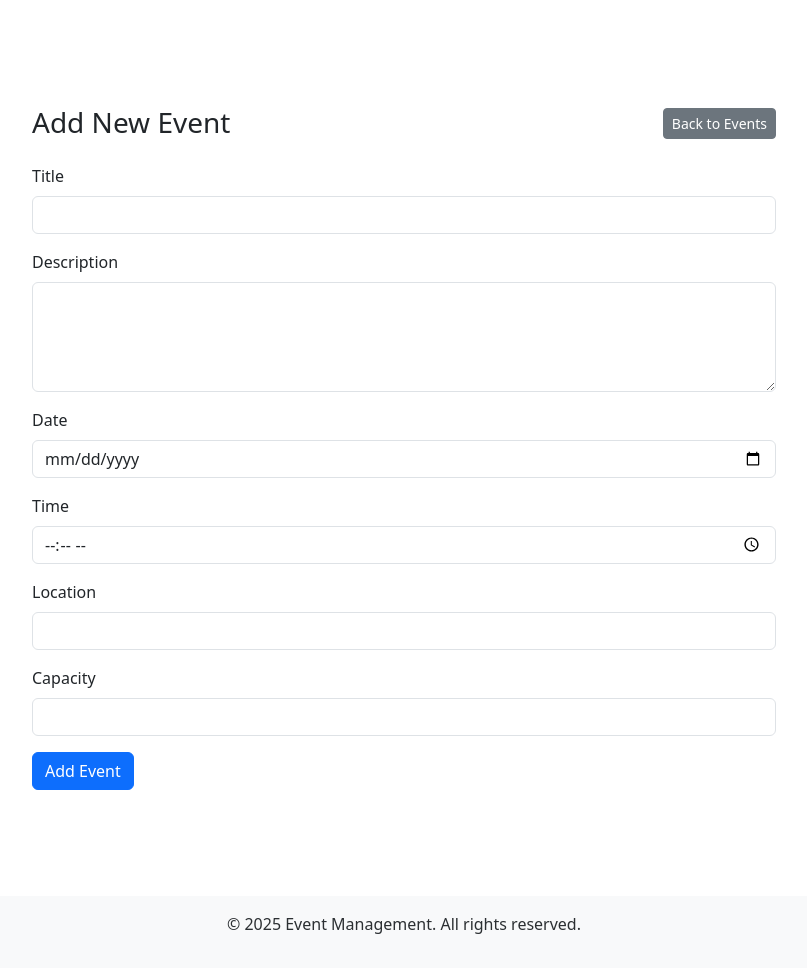
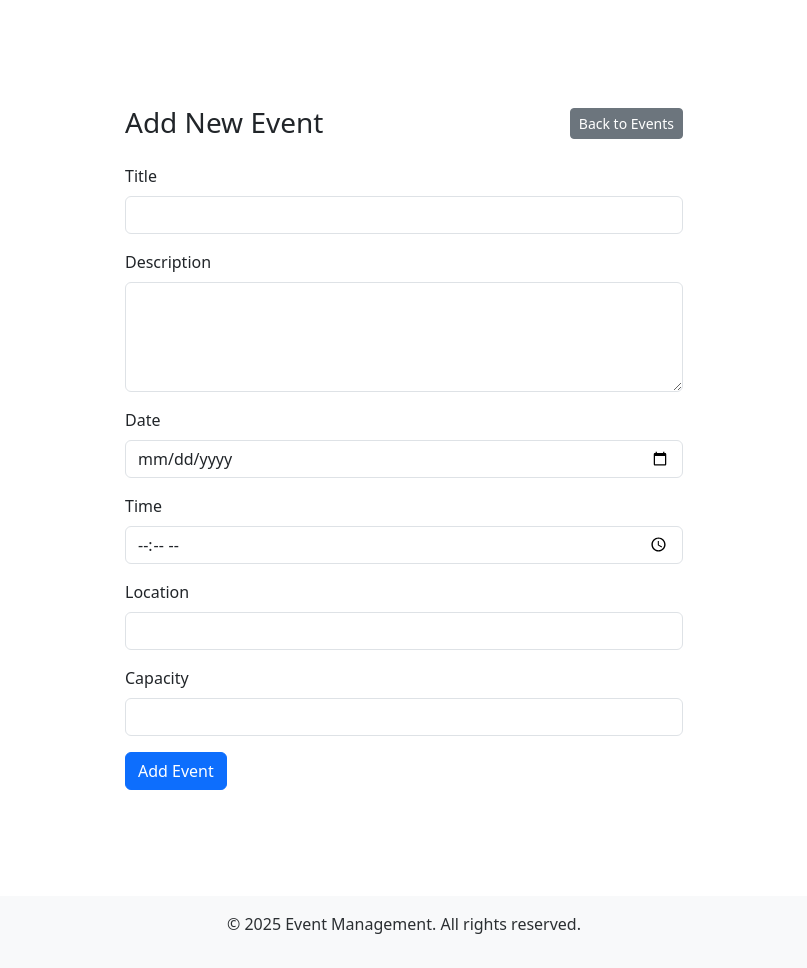
Before and after one commit to rajesh-mondal/event-management, a PHP site: page /create_event.php in a window 1280 px wide. Shown: the part 56-1024 px from the top of the page, without its empty margins (236-1043 px from the left). Run offline with PHP 8.4, Linux system fonts and the light colour scheme; the visitor is signed in with stand-in values (Sample User, id 1); some libraries are stand-ins or nearby versions.

Commit message:
Fix date issue on event creation and update pages

```diff
--- a/create_event.php
+++ b/create_event.php
@@ -37,7 +37,7 @@ if ($_SERVER['REQUEST_METHOD'] == 'POST') {
 
 <?php include 'includes/header.php'; ?>
 <div class="container d-flex justify-content-center align-items-center vh-100 my-5 ">
-    <div class="col-12 col-md-8">
+    <div class="col-12 col-md-6">
         <div class="d-flex justify-content-between align-items-center mb-4">
             <h3 class="mb-0">Add New Event</h3>
             <a href="index.php" class="btn btn-sm btn-secondary">Back to Events</a>
--- a/edit_event.php
+++ b/edit_event.php
@@ -48,7 +48,7 @@ if ( $_SERVER['REQUEST_METHOD'] == 'POST' ) {
 
 <?php include 'includes/header.php'; ?>
 <div class="container d-flex justify-content-center align-items-center vh-100 my-5">
-    <div class="col-12 col-md-8">
+    <div class="col-12 col-md-6">
         <div class="d-flex justify-content-between align-items-center mb-4">
             <h3 class="mb-0">Edit Event</h3>
             <a href="index.php" class="btn btn-sm btn-secondary">Back to Events</a>
@@ -68,7 +68,8 @@ if ( $_SERVER['REQUEST_METHOD'] == 'POST' ) {
             </div>
             <div class="mb-3">
                 <label for="event_time" class="form-label">Time</label>
-                <input type="time" class="form-control" id="event_time" name="event_time" value="<?= date("h:i A", strtotime($event['event_time'])); ?>" required>
+                <!-- <input type="time" class="form-control" id="event_time" name="event_time" value="<?= date("h:i A", strtotime($event['event_time'])); ?>" required> -->
+                <input type="time" class="form-control" id="event_time" name="event_time" value="<?= date("H:i", strtotime($event['event_time'])); ?>" required>
             </div>
             <div class="mb-3">
                 <label for="location" class="form-label">Location</label>
```
